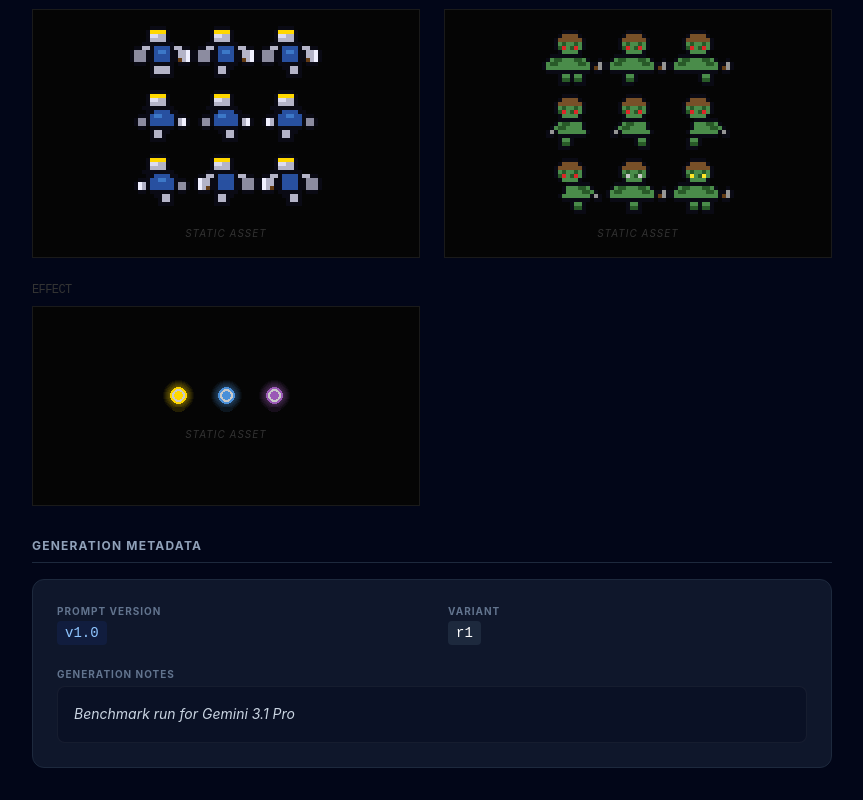
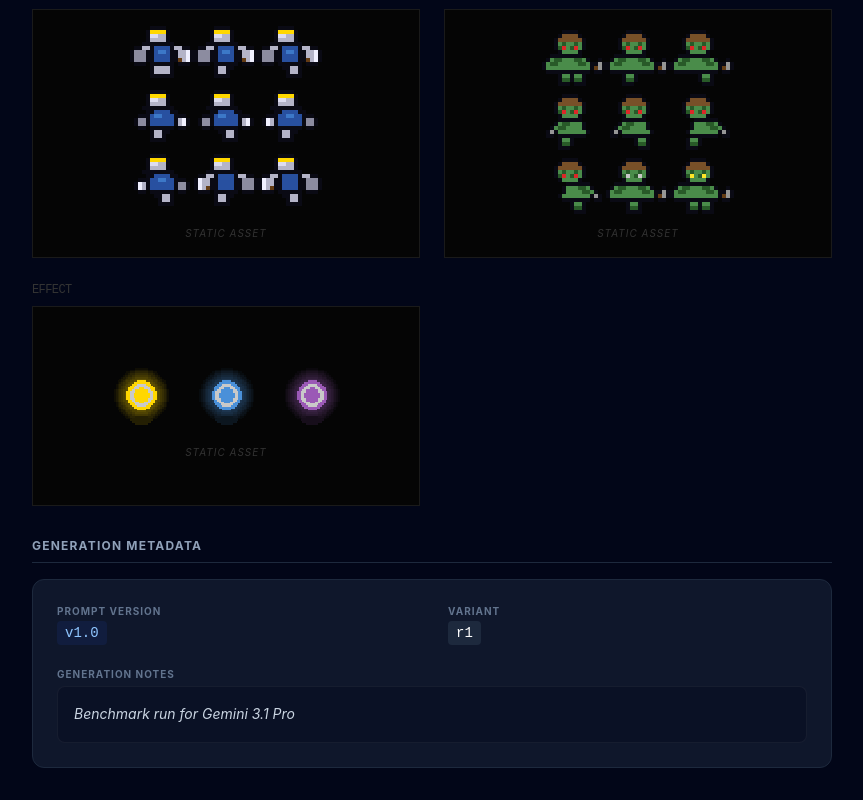
Before and after one commit to bodangren/pixel-art-2026, a Next.js app: page /runs/gemini-3.1-pro__2026-04-04__r1 in a window 1280 px wide. Shown: the part 1197-1997 px from the top of the page, without its empty margins (0-863 px from the left). Built offline with nearby package versions, Linux system fonts and the light colour scheme.

Commit message:
chore(review): fix 6 lint/style issues

```diff
--- a/lib/cross-engine-compatibility.ts
+++ b/lib/cross-engine-compatibility.ts
@@ -1,5 +1,5 @@
 import { z } from 'zod'
-import type { IntegrationTestResult } from './game-engine-test-framework'
+// IntegrationTestResult type imported from game-engine-test-framework
 import type { TilemapRenderTestResult } from './tilemap-render-test'
 import type { SpriteAnimationTestResult } from './sprite-animation-test'
 import type { PerformanceBenchmarkResult } from './performance-benchmark'
--- a/lib/game-engine-test-framework.ts
+++ b/lib/game-engine-test-framework.ts
@@ -110,7 +110,7 @@ export function createMockTestRunner(engine: 'phaser' | 'unity' | 'godot'): Game
       durationMs: Math.random() * 100 + 50,
       timestamp: new Date().toISOString(),
     }),
-    runPerformanceBenchmark: async (benchmark) => ({
+    runPerformanceBenchmark: async () => ({
       testId: `perf-${Date.now()}`,
       engine,
       passed: true,
--- a/lib/sprite-animation-test.ts
+++ b/lib/sprite-animation-test.ts
@@ -1,4 +1,4 @@
-import { z } from 'zod'
+// Zod validation schema for sprite animation tests
 
 export interface SpriteAnimationTestProps {
   assetPath: string
--- a/src/components/AssetCard.tsx
+++ b/src/components/AssetCard.tsx
@@ -1,6 +1,6 @@
 'use client';
 
-import React from 'react';
+import Image from 'next/image';
 import SpriteSheetPreview from './SpriteSheetPreview';
 import BackgroundPreview from './BackgroundPreview';
 
@@ -27,7 +27,7 @@ const AssetCard: React.FC<AssetCardProps> = ({ assetKey, fullPath, isBackground,
         <SpriteSheetPreview src={fullPath} rows={rows} cols={cols} frameSize={frameSize} />
       ) : (
         <div className="p-4 border border-[#1A1A1A] bg-[#050505] flex flex-col items-center justify-center gap-2 min-h-[200px]">
-          <img src={fullPath} alt={assetKey} className="max-h-48 object-contain" style={{ imageRendering: 'pixelated' }} />
+          <Image src={fullPath} alt={assetKey} className="max-h-48 object-contain" style={{ imageRendering: 'pixelated' }} width={256} height={192} />
           <span className="text-[10px] text-[#333333] uppercase tracking-widest italic">Static Asset</span>
         </div>
       )}
```
Also changed, not shown: 2 other files (tests, documents, lock files or other folders).
